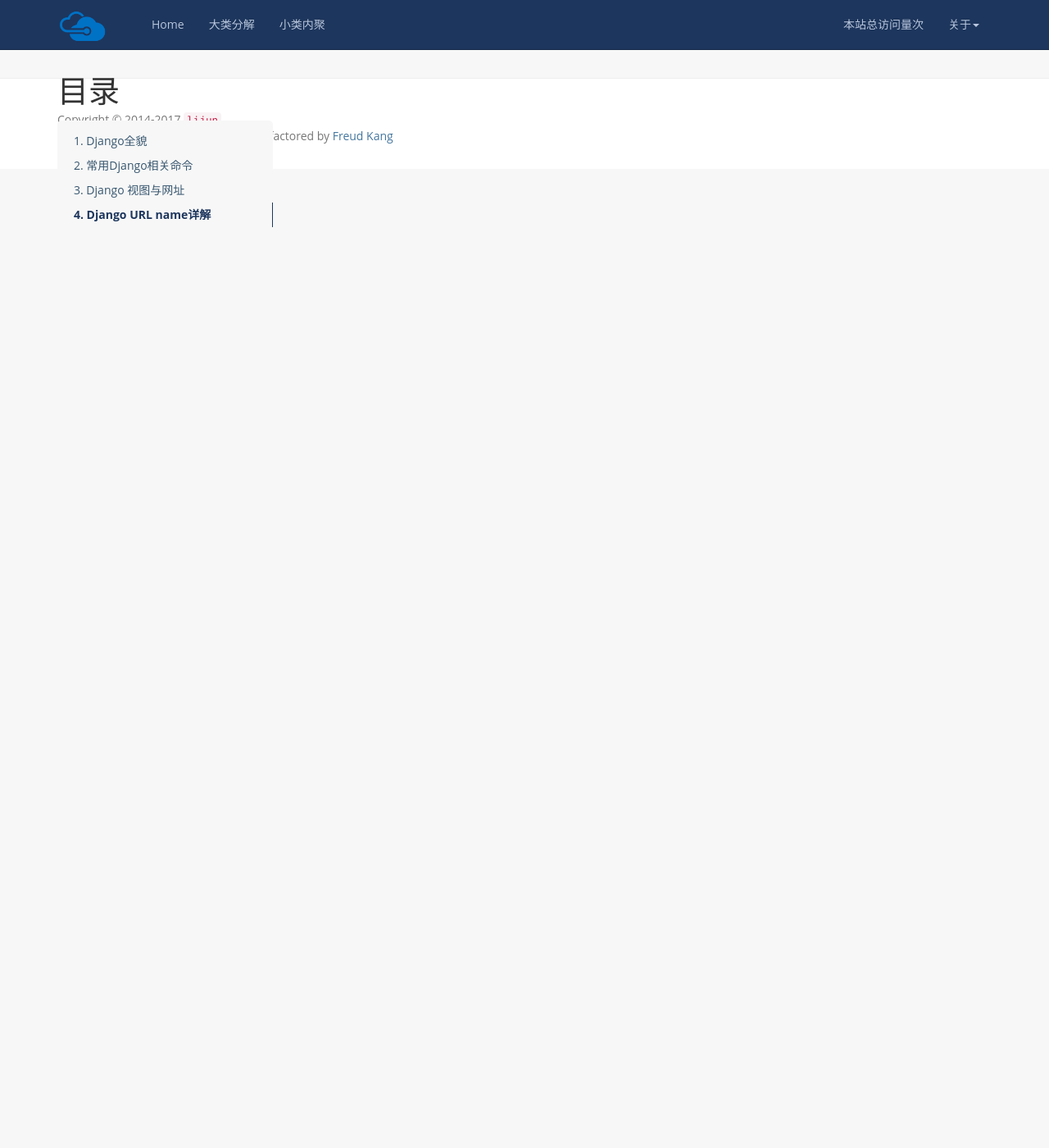
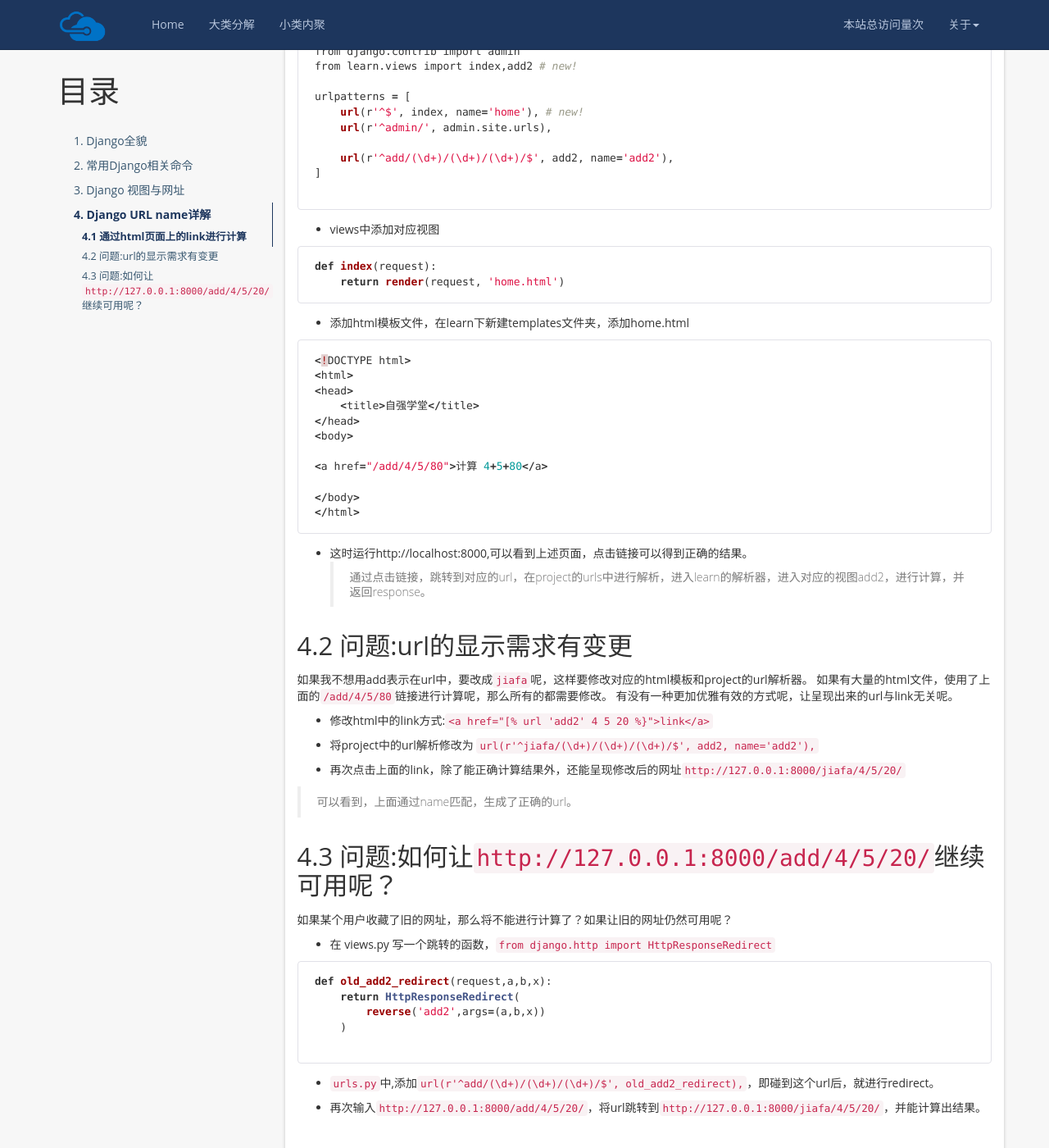
Before and after one commit to utanesuke0612/utanesuke0612.github.io, a Jekyll site: the page built from _posts/2017-08-20-zqxt_django_01.md, in a window 1280 px wide and 1400 px high, scrolled down 4501 px. Shown: the whole window at 82% size. Built offline with Jekyll 4.4.1, drawn with Linux system fonts in a browser that asks for light colours; nearby versions of some CDN libraries; a script that is not in the unit is left out; comment, search, counter and statistics services are not loaded; before the commit the page ends 4707 px from its top, so only the background shows below that; some of the changed text lies outside the part shown.

Commit message:
add new post

````diff
--- a/_posts/2017-08-20-zqxt_django_01.md
+++ b/_posts/2017-08-20-zqxt_django_01.md
@@ -8,7 +8,7 @@ tags: Django 自强学堂
 * content
 {:toc}
 
->无意中在网上发现了这个网站[自强学堂](http://code.ziqiangxuetang.com/django/django-tutorial.html)(作者还是校友),上面整理的教程都很不错，正好适合刚学完DjangoBasic篇之后的扩展。本系列作为该[自强学堂教程]((http://code.ziqiangxuetang.com/django/django-tutorial.html))的笔记，为节省时间，与DjangoBasic部分重叠的话，会省略。
+>无意中在网上发现了这个网站[自强学堂](http://code.ziqiangxuetang.com/django/django-tutorial.html)(作者还是校友),上面整理的教程都很不错，正好适合刚学完DjangoBasic篇之后的扩展。本系列作为该[自强学堂教程](http://code.ziqiangxuetang.com/django/django-tutorial.html)的笔记，为节省时间，与DjangoBasic部分重叠的话，会省略。
 
 ---
 
@@ -205,3 +205,78 @@ def post_detail(request, pk):
 
 
 # 4. Django URL name详解
+
+## 4.1 通过html页面上的link进行计算
+
+- 修改project的urls.py，为进入index视图添加url解析，注意这里修改了url的解析方式，这样直接从project的url解析跳到app的视图。
+
+```python
+from django.conf.urls import url
+from django.contrib import admin
+from learn.views import index,add2 # new!
+
+urlpatterns = [
+    url(r'^$', index, name='home'), # new!
+    url(r'^admin/', admin.site.urls),
+
+    url(r'^add/(\d+)/(\d+)/(\d+)/$', add2, name='add2'),
+]
+
+```
+
+- views中添加对应视图
+
+```python
+def index(request):
+    return render(request, 'home.html')
+```
+
+- 添加html模板文件，在learn下新建templates文件夹，添加home.html
+
+```python
+<!DOCTYPE html>
+<html>
+<head>
+    <title>自强学堂</title>
+</head>
+<body>
+
+<a href="/add/4/5/80">计算 4+5+80</a>
+
+</body>
+</html>
+```
+
+- 这时运行http://localhost:8000,可以看到上述页面，点击链接可以得到正确的结果。
+>通过点击链接，跳转到对应的url，在project的urls中进行解析，进入learn的解析器，进入对应的视图add2，进行计算，并返回response。
+
+## 4.2 问题:url的显示需求有变更
+
+如果我不想用add表示在url中，要改成`jiafa`呢，这样要修改对应的html模板和project的url解析器。
+如果有大量的html文件，使用了上面的`/add/4/5/80`链接进行计算呢，那么所有的都需要修改。
+有没有一种更加优雅有效的方式呢，让呈现出来的url与link无关呢。
+
+- 修改html中的link方式:`<a href="[% url 'add2' 4 5 20 %}">link</a>`
+
+- 将project中的url解析修改为 `url(r'^jiafa/(\d+)/(\d+)/(\d+)/$', add2, name='add2'),`
+
+- 再次点击上面的link，除了能正确计算结果外，还能呈现修改后的网址`http://127.0.0.1:8000/jiafa/4/5/20/`
+
+> 可以看到，上面通过name匹配，生成了正确的url。
+
+## 4.3 问题:如何让`http://127.0.0.1:8000/add/4/5/20/`继续可用呢？
+如果某个用户收藏了旧的网址，那么将不能进行计算了？如果让旧的网址仍然可用呢？
+
+- 在 views.py 写一个跳转的函数，`from django.http import HttpResponseRedirect`
+
+```python
+def old_add2_redirect(request,a,b,x):
+    return HttpResponseRedirect(
+        reverse('add2',args=(a,b,x))
+    )
+
+```
+
+- `urls.py`中,添加`url(r'^add/(\d+)/(\d+)/(\d+)/$', old_add2_redirect),`，即碰到这个url后，就进行redirect。
+
+- 再次输入`http://127.0.0.1:8000/add/4/5/20/`，将url跳转到`http://127.0.0.1:8000/jiafa/4/5/20/`，并能计算出结果。
````
Also changed, not shown: _posts/Python/2017-08-20-DataAnalysis_02.md (+8 -1 lines), books.md (+3 -3 lines).
